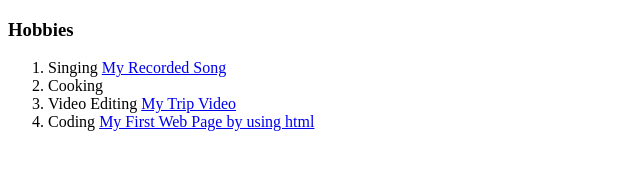
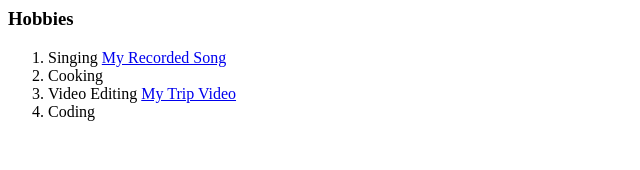
Before and after one commit to Zoyashree/cv, a plain HTML site: page Hobbies.html in a window 1280 px wide. Shown: the whole page, without its empty margins (0-640 px from the left). Drawn offline with Linux system fonts and the light colour scheme.

Commit message:
Update Hobbies.html
changes added

```diff
--- a/Hobbies.html
+++ b/Hobbies.html
@@ -1,4 +1,4 @@
-<!DOCTYPE html>
+
 <html lang="en" dir="ltr">
   <head>
     <meta charset="utf-8">
@@ -10,7 +10,7 @@
       <li>Singing <a href="https://m.starmakerstudios.com/d/playrecording?app=sm&from_sid=13296623355&is_convert=true&recordingId=5629499361366856&share_type=whatsapp">My Recorded Song</a></li>
       <li>Cooking</li>
       <li>Video Editing <a href="https://youtu.be/rHeWLfoA_j0">My Trip Video</a></li>
-      <li>Coding <a href="file:///C:/Users/User/Desktop/Web%20development/HTML-PERSONALSITE/index.html">My First Web Page by using html</a></li>
+      <li>Coding</li>
 
     </ol>
   </body>
```
